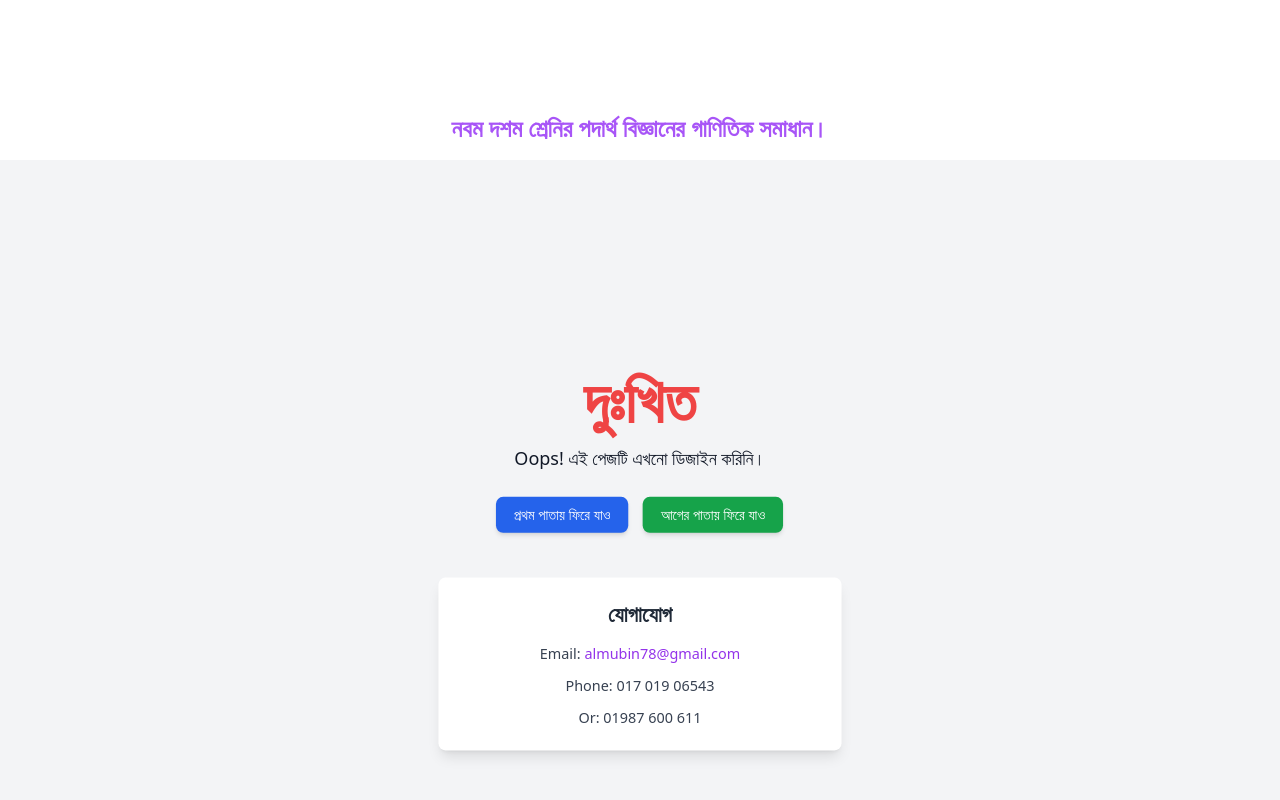
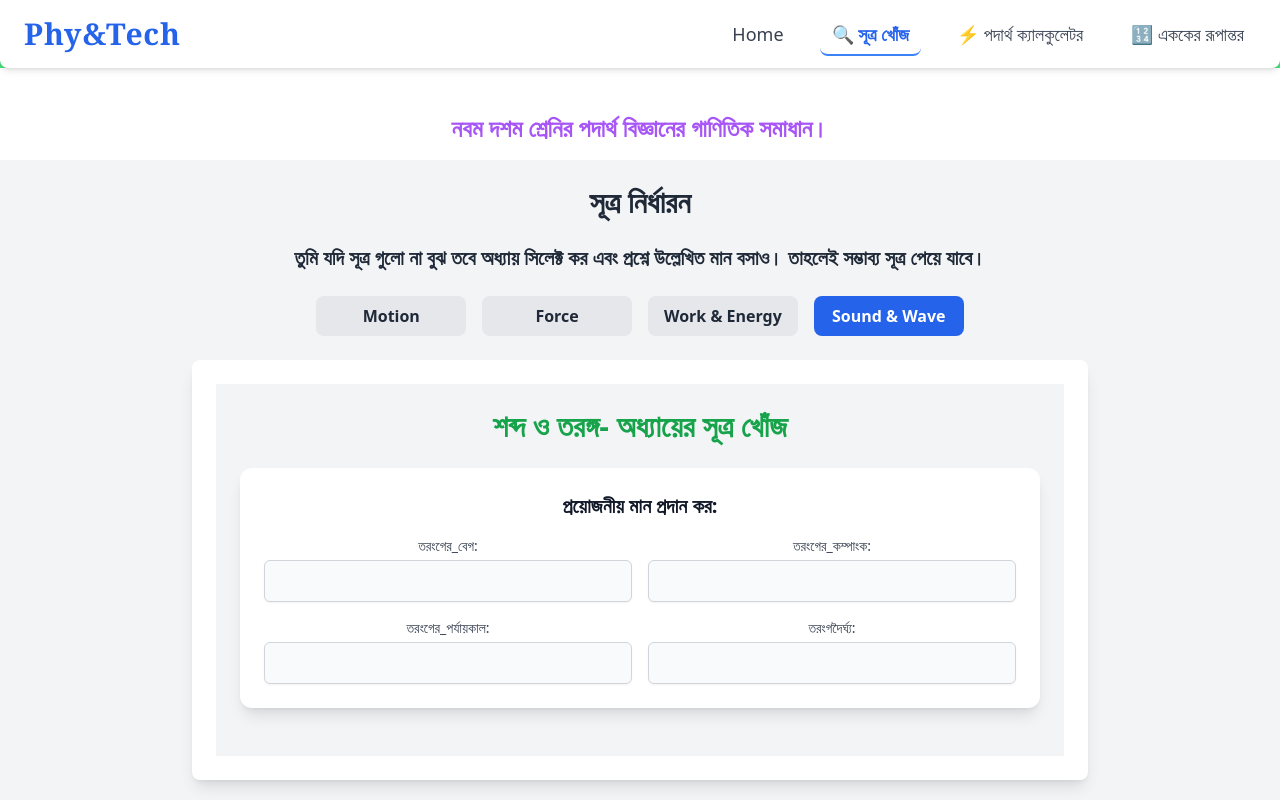
Before and after one commit to almubin78/Physics-Problems-solving-website, a React (Create React App) app: page /laws-selection/sound-and-wave in a window 1280 px wide. Shown: the top 800 px of the page. Built offline with nearby package versions, Linux system fonts and the light colour scheme.

Commit message:
data written for sound and wave law finder

```diff
--- /dev/null
+++ b/src/DataForFindingFormula/soundAndWaveFinderData.js
@@ -0,0 +1,8 @@
+export const soundAndWaveFinderData = [
+    // { formula: 'v = fλ', required: ['f', 'λ'], compute: (vals) => (vals.f * vals.λ) },
+    { formula: 'v = fλ', required: ['তরংগের_কম্পাংক', 'তরংগদৈর্ঘ্য'], compute: (vals) => (vals.তরংগের_কম্পাংক * vals.তরংগদৈর্ঘ্য) },
+    { formula: 'v = λ/T', required: ['λ','T'],exclude:['a'] ,compute: (vals) => (vals.λ/vals.T) },
+    { formula: 'a = F/m', required: ['F','m'],exclude:[] ,compute: (vals) => (vals.F /vals.m) },
+    { formula: 'a = (v-u)/t', required: ['v','u','t'],exclude:[''] ,compute: (vals) => (vals.F /vals.m) },
+
+  ];
--- /dev/null
+++ b/src/PhysicsLawSelection/FormulaFinderChapter/FormulaFinderForSoundAndWave.js
@@ -0,0 +1,16 @@
+import React from 'react';
+import FormulaFinder from '../CommonComponent/FormulaFinder';
+import { soundAndWaveFinderData } from '../../DataForFindingFormula/soundAndWaveFinderData';
+
+const FormulaFinderForSoundAndWave = () => {
+    const variables =['তরংগের_বেগ','তরংগের_কম্পাংক','তরংগের_পর্যায়কাল','তরংগদৈর্ঘ্য']
+    return (
+        <FormulaFinder
+            title='শব্দ ও তরঙ্গ- অধ্যায়ের সূত্র খোঁজ'
+            variables={variables}
+            formulas={soundAndWaveFinderData}
+        />
+    );
+};
+
+export default FormulaFinderForSoundAndWave;
--- a/src/router/router.js
+++ b/src/router/router.js
@@ -12,6 +12,7 @@ import LawSelectionHomePage from "../PhysicsLawSelection/LawSelectionHomePage";
 import FormulaFinderForMotion from "../PhysicsLawSelection/FormulaFinderChapter/FormulaFinderForMotion";
 import MatterAndPressure from "../PysicsCalculatePart/CalculateChapters/MatterAndPressure";
 import FormulaFinderForForce from "../PhysicsLawSelection/FormulaFinderChapter/FormulaFinderForForce";
+import FormulaFinderForSoundAndWave from "../PhysicsLawSelection/FormulaFinderChapter/FormulaFinderForSoundAndWave";
 
 
 export const router = createBrowserRouter([
@@ -66,6 +67,10 @@ export const router = createBrowserRouter([
                 path: "/laws-selection/force",
                 element: <FormulaFinderForForce/>,
             },
+            {
+                path: "/laws-selection/sound-and-wave",
+                element: <FormulaFinderForSoundAndWave/>,
+            },
         ]
       },
     ],
```
